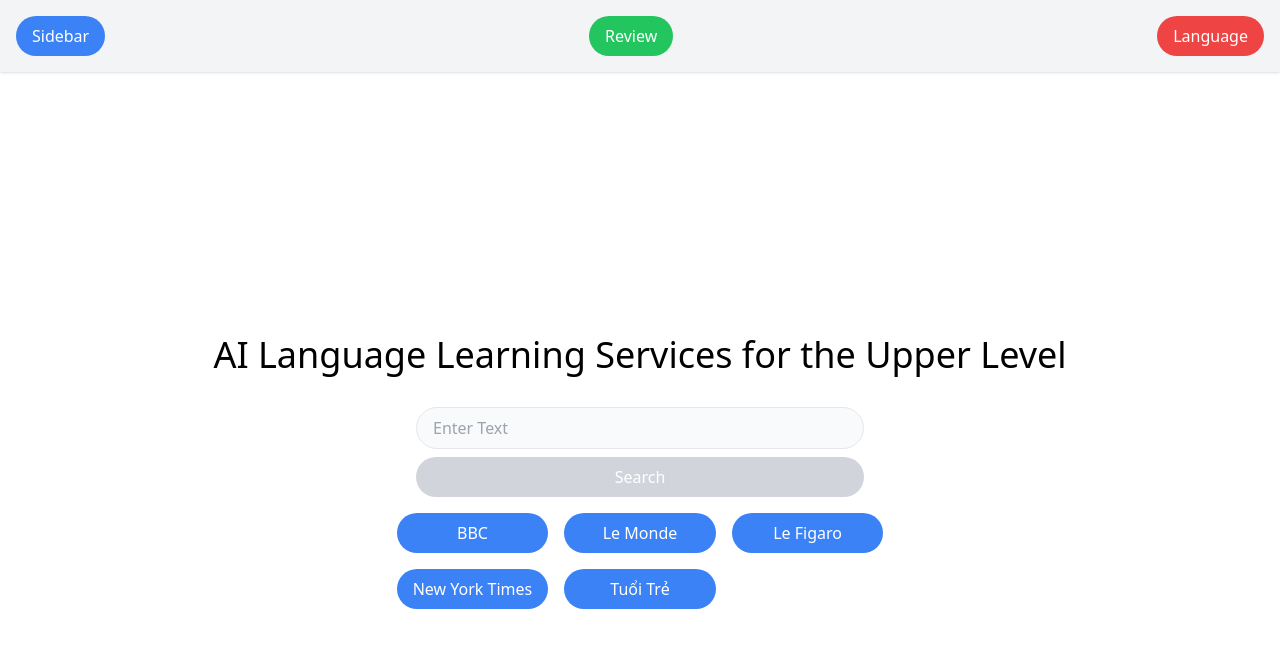
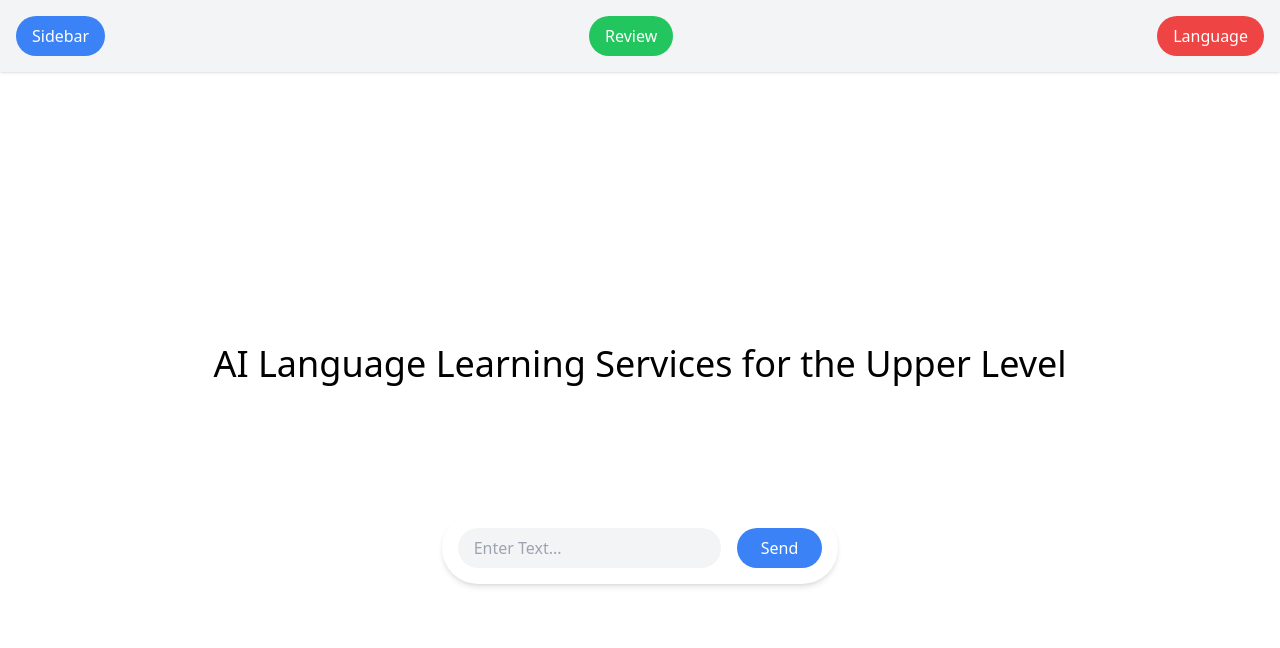
Before and after one commit to Nghphuoc/fontend, a React (Vite) app: page /Home in a window 1280 px wide. Shown: the top 648 px of the page. Built offline with nearby package versions, Linux system fonts and the light colour scheme.

Commit message:
home page design

```diff
--- a/package.json
+++ b/package.json
@@ -7,10 +7,13 @@
     "dev": "vite",
     "build": "vite build",
     "lint": "eslint .",
-    "preview": "vite preview"
+    "preview": "vite preview",
+    "proxy": "http://43.201.113.85:8000"
   },
   "dependencies": {
     "autoprefixer": "^10.4.20",
+    "axios": "^1.7.9",
+    "cors": "^2.8.5",
     "framer-motion": "^11.18.0",
     "postcss": "^8.4.49",
     "react": "^18.3.1",
@@ -30,4 +33,5 @@
     "tailwindcss": "^3.4.17",
     "vite": "^6.0.7"
   }
+
 }
--- a/src/Home/Home.jsx
+++ b/src/Home/Home.jsx
@@ -1,19 +1,19 @@
 import React, { useState } from "react";
 import { motion } from "framer-motion";
+
 function Home() {
   const [isSidebarOpen, setIsSidebarOpen] = useState(false);
-  const [userInput, setUserinput] = useState("");
+  const [userInput, setUserInput] = useState("");
+  const [messages, setMessages] = useState([]);
+  const [isInputAtBottom, setIsInputAtBottom] = useState(false);
 
   const handleSend = () => {
-    if (input.trim() !== "") {
-      setMessages([...messages, { text: input, sender: "self" }]);
-      setInput("");
+    if (userInput.trim() !== "") {
+      setMessages([...messages, { text: userInput, sender: "self" }]);
+      setUserInput("");
+      setIsInputAtBottom(true);
     }
   };
-
-  const handleClickSearch = () => {
-
-  }
 
   const fadeInFromTop = {
     hidden: { opacity: 0, y: -50 },
@@ -24,10 +24,10 @@ function Home() {
     setIsSidebarOpen(!isSidebarOpen);
   };
 
-
   return (
+    <>
       <div className="App">
-      {/* Thanh điều hướng */}
+        {/* Navbar */}
         <div className="navbar flex justify-between p-4 bg-gray-100 shadow">
           <button
             onClick={toggleSidebar}
@@ -43,7 +43,7 @@ function Home() {
           </button>
         </div>
 
-      {/* Bố cục chính */}
+        {/* Main Layout */}
         <div className="flex min-h-screen">
           {/* Sidebar */}
           <div
@@ -64,7 +64,7 @@ function Home() {
             </div>
           </div>
 
-        {/* Nội dung chính */}
+          {/* Main Content */}
           <div
             className={`flex-1 flex flex-col items-center justify-center ${
               isSidebarOpen ? "ml-64" : "ml-0"
@@ -76,39 +76,62 @@ function Home() {
               animate="visible"
               variants={fadeInFromTop}
             >
-            <h3>AI Language Learning Services for the Upper Level</h3>
+              AI Language Learning Services for the Upper Level
             </motion.h1>
-          <div className="flex flex-col items-center space-y-4">
+
+            {/* Messages */}
+            <div className="flex flex-col items-center space-y-4 mb-16">
+              {messages.map((message, index) => (
+                <motion.div
+                  key={index}
+                  className="mb-2 px-4 py-2 bg-blue-100 text-black rounded shadow"
+                >
+                  {message.text}
+                </motion.div>
+              ))}
+            </div>
+
+            {/* Input and Send Button */}
+            <div
+              className={`${
+                isInputAtBottom ? "absolute bottom-0 left-0 w-full" : "relative"
+              } p-4`}
+            >
+              <div className="flex items-center gap-4 bg-white p-4 rounded-full shadow-md max-w-2xl mx-auto mt-4">
+                <input
+                  type="text"
+                  value={userInput}
+                  onChange={(e) => setUserInput(e.target.value)}
+                  className="flex-1 px-4 py-2 border-none rounded-full focus:outline-none focus:ring-2 focus:ring-blue-500 bg-gray-100 text-gray-800"
+                  placeholder="Enter Text..."
+                />
+                <button
+                  onClick={handleSend}
+                  className="px-6 py-2 bg-blue-500 text-white font-medium rounded-full hover:bg-blue-600 transition duration-300"
+                >
+                  Send
+                </button>
+              </div>
               <div className="search w-full max-w-md">
-              <input
-                className="w-full px-4 py-2 border rounded-full focus:outline-none bg-gray-50"
+                {/* <input
+                  type="text"
+                  value={userInput}
+                  onChange={(e) => setUserInput(e.target.value)}
+                  className="w-full px-4 py-2 border rounded-full focus:outline-none"
                   placeholder="Enter Text"
                 />
-              <button className="w-full mt-2 px-4 py-2 bg-gray-300 text-white rounded-full hover:bg-gray-400">
-                Search
-              </button>
-            </div>
-            <div className="news grid grid-cols-2 sm:grid-cols-3 gap-4 mt-4">
-              <button className="px-4 py-2 bg-blue-500 text-white rounded-full hover:bg-blue-600">
-                BBC
-              </button>
-              <button className="px-4 py-2 bg-blue-500 text-white rounded-full hover:bg-blue-600">
-                Le Monde
-              </button>
-              <button className="px-4 py-2 bg-blue-500 text-white rounded-full hover:bg-blue-600">
-                Le Figaro
-              </button>
-              <button className="px-4 py-2 bg-blue-500 text-white rounded-full hover:bg-blue-600">
-                New York Times
-              </button>
-              <button className="px-4 py-2 bg-blue-500 text-white rounded-full hover:bg-blue-600">
-                Tuổi Trẻ
-              </button>
+                <button
+                  className="w-full mt-2 px-4 py-2 bg-gray-500 text-white rounded-full hover:bg-gray-600"
+                  onClick={handleSend}
+                >
+                  Send
+                </button> */}
               </div>
             </div>
           </div>
         </div>
       </div>
+    </>
   );
 }
 
--- a/src/Login/LoginPage.jsx
+++ b/src/Login/LoginPage.jsx
@@ -1,6 +1,7 @@
 import { useState } from "react";
 import { motion } from "framer-motion";
 import { useNavigate } from "react-router-dom";
+import { LoginApi } from "./api";
 
 const LoginPage = () => {
   const navigator = useNavigate();
@@ -12,8 +13,17 @@ const LoginPage = () => {
   };
 // function call api to backend
   const loginButton = () => {
-    console.log("hello");
-    navigator('/chatbox');
+    try{
+       const response =  LoginApi(email);
+
+        alert(response.message);
+
+        console.log("create successfully!");
+      //navigator('/chatbox');
+    }catch{
+      console.assert("error");
+    }
+
   };
 
   // function handle enter to user
@@ -25,7 +35,6 @@ const handleKeyDown = (event) => {
 
   return (
     <div className="flex flex-col items-center justify-center min-h-screen bg-white">
-
       <motion.h1
         className="text-center text-4xl mb-8"
         initial="hidden"
@@ -39,6 +48,7 @@ const handleKeyDown = (event) => {
         <input
           type="email"
           placeholder="Enter your e-mail"
+          onChange={(e) => setemail(e.target.value)}
           className="w-full p-3 rounded-full border border-gray-300 focus:outline-none focus:ring-2 focus:ring-blue-500 mb-4"
         />
         <button
--- a/src/Login/api.js
+++ b/src/Login/api.js
@@ -1,5 +1,5 @@
 import axios from 'axios';
 
-const API = "localhost:8080"
+const API = "http://43.201.113.85:8000/user/insert"
 
-export const LoginApi = (email) => axios.post(API,{email});
+export const LoginApi = (user_email) => axios.post(API,{user_email});
--- a/src/homeChat/ChatBox.jsx
+++ b/src/homeChat/ChatBox.jsx
@@ -47,6 +47,8 @@ const ChatBox =()=>{
     const selection = window.getSelection();
     const selectedString = selection.toString().trim();
 
+
+// i use thiss for web
     if (selectedString) {
       // Lấy node cha chứa đoạn văn bản đã chọn
       const range = selection.getRangeAt(0);
@@ -63,6 +65,8 @@ const ChatBox =()=>{
       setSelectedText(selectedString);
     }
   };
+
+
 
   return (
     <div className="p-4">
```
Also changed, not shown: 1 other file (tests, documents, lock files or other folders). Lines whose indentation alone changed are shown as unchanged.
